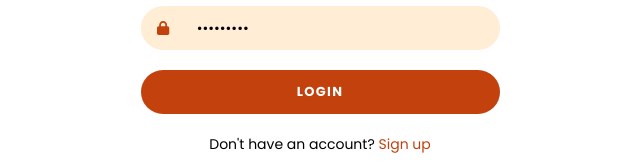
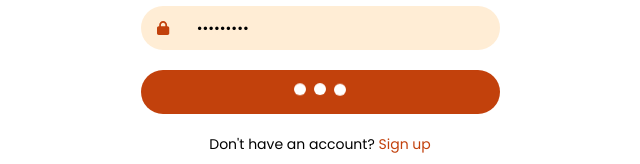
Before and after one commit to victorNwosu-Edusive/sunrise-journal, a React (Vite) app: page /login in a window 1280 px wide. Both pictures are taken after typing "Sample", "Sample123" into the empty fields and a click on the button "LOGIN". Shown: the part 362-526 px from the top of the page, without its empty margins (320-960 px from the left). Built offline with nearby package versions, Linux system fonts and the light colour scheme; no server answers.

Commit message:
improvements on the form button

```diff
--- a/src/components/login.jsx
+++ b/src/components/login.jsx
@@ -31,8 +31,14 @@ const Login = () => {
         setLoading(true); // Start loading
         setError(''); // Clear previous errors
 
-        if (password.length < 6) {
+        if (password.length > 1 && password.length < 6) {
             setError('Password must be at least 6 characters long.');
+            setLoading(false);
+            return;
+        }
+
+        if (password == "") {
+            setError('Username and Password is required.');
             setLoading(false);
             return;
         }
@@ -107,7 +113,21 @@ const Login = () => {
         <form onSubmit={handleAuth} className='flex-col flex gap-5 w-full lg:w-auto items-center'>
         <div className='px-4 overflow-hidden bg-orange-100 duration-200 outline-none  focus:border-orange-400 w-full   border-orange-700 rounded-full flex items-center justify-center gap-4'> <FontAwesomeIcon icon={faUserCircle} className='text-orange-700' /> <input type="text" value={email} onChange={(e) => setEmail(e.target.value)} className='bg-transparent placeholder-orange-700/35 w-full p-3 text-sm outline-none '  placeholder='Username' /></div>
         <div className='px-4 overflow-hidden bg-orange-100 duration-200 outline-none  focus:border-orange-400 w-full text-sm border-orange-700 rounded-full flex items-center justify-center gap-4'> <FontAwesomeIcon icon={faLock} className='text-orange-700' /> <input type="password" value={password} onChange={(e) => setPassword(e.target.value)} className='bg-transparent placeholder-orange-700/35 w-full p-3 text-sm outline-none '  placeholder='Password' /></div>
-        <button type="submit" className='bg-orange-700 hover:bg-orange-950  p-3 w-full font-bold text-[13px] text-white tracking-widest rounded-full duration-300'>LOGIN</button>
+        {error && <p className="text-red-500 text-[11px]">{error}</p>}
+        <button type="submit" className='bg-orange-700 hover:bg-orange-950 flex items-center justify-center  p-3 w-full font-bold text-[13px] text-white tracking-widest rounded-full duration-300'>
+           {loading ? (
+          <div class="p-1 flex flex-row gap-2">
+  <div class="w-3 h-3 rounded-full bg-white animate-bounce"></div>
+  <div
+    class="w-3 h-3 rounded-full bg-white animate-bounce [animation-delay:-.3s]"
+  ></div>
+  <div
+    class="w-3 h-3 rounded-full bg-white animate-bounce [animation-delay:-.5s]"
+  ></div>
+</div>
+) : (isSignUp ? "LOGIN" : "LOGIN")}
+
+          </button>
         <p className='text-sm'>Don't have an account? <a href="" className='text-orange-700'>Sign up</a></p>
         </form>
     </div>
```
